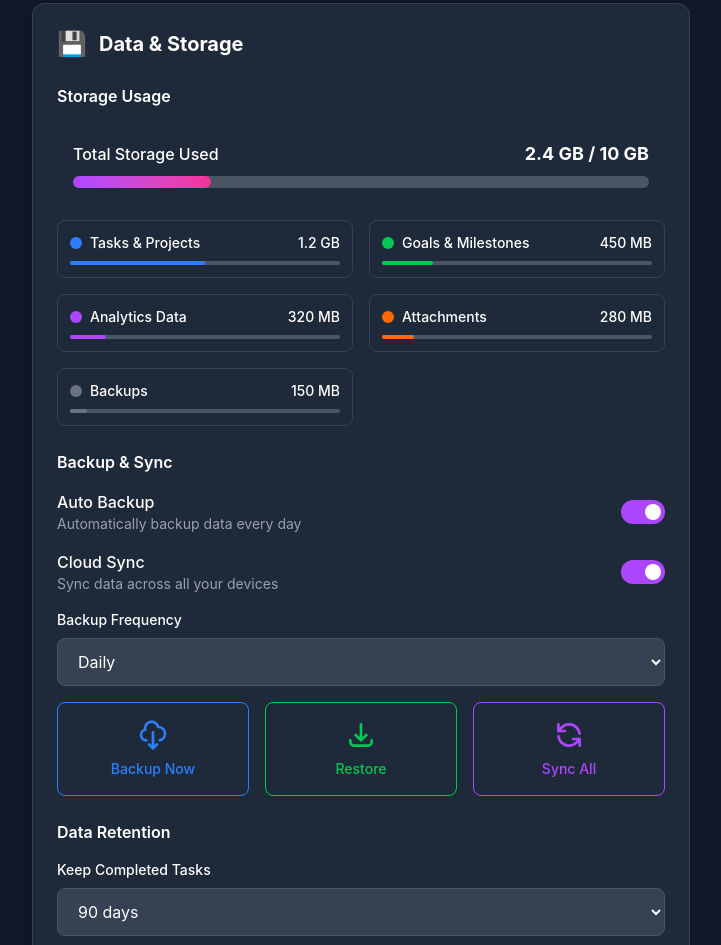
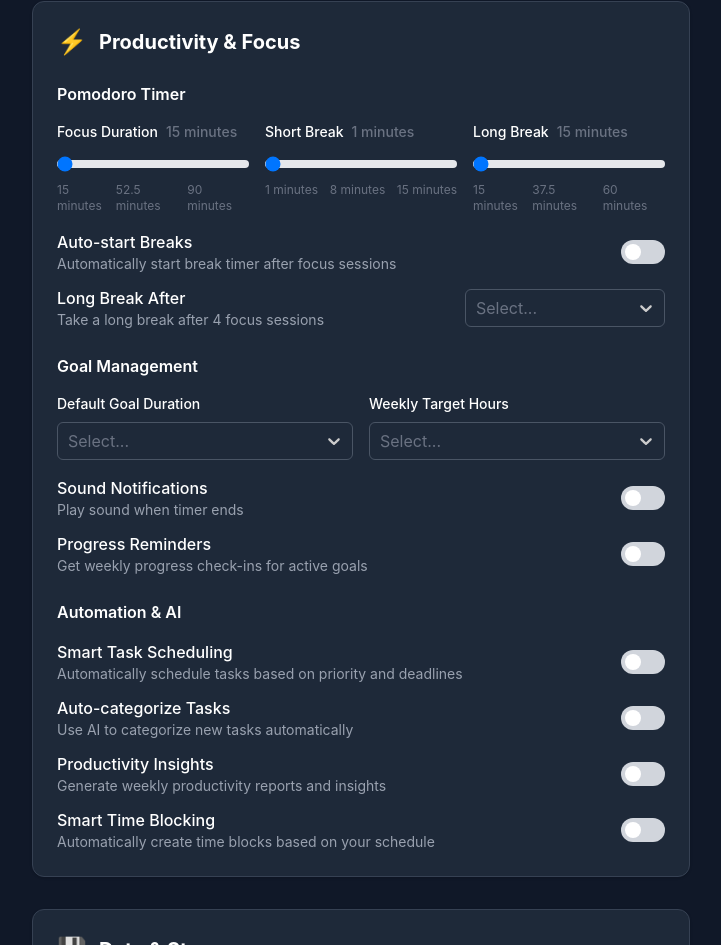
Before and after one commit to Regestrac/Master-Management-Frontend, a React (Vite) app: page /settings in a window 1280 px wide. Shown: the part 1855-2800 px from the top of the page, without its empty margins (534-1255 px from the left). Built offline with nearby package versions, Linux system fonts and the light colour scheme; no server answers.

Commit message:
Integrated hookform and shared components in data and storage and advanced settings.

```diff
--- a/src/components/Settings/DataAndStorageSettings.tsx
+++ b/src/components/Settings/DataAndStorageSettings.tsx
@@ -1,4 +1,36 @@
+import { SelectOptionType } from 'helpers/sharedTypes';
+
 import { useProfileStore } from 'stores/profileStore';
+
+import SelectField from 'components/Shared/SelectField';
+import Switch from 'components/Shared/Switch';
+
+// Backup frequency options
+const backupFrequencyOptions: SelectOptionType[] = [
+  { label: 'Real-time', value: 'realtime' },
+  { label: 'Every Hour', value: 'hourly' },
+  { label: 'Daily', value: 'daily' },
+  { label: 'Weekly', value: 'weekly' },
+  { label: 'Manual Only', value: 'manual' },
+];
+
+// Task retention options
+const taskRetentionOptions: SelectOptionType[] = [
+  { label: '30 days', value: '30' },
+  { label: '90 days', value: '90' },
+  { label: '6 months', value: '180' },
+  { label: '1 year', value: '365' },
+  { label: 'Forever', value: 'forever' },
+];
+
+// Analytics retention options
+const analyticsRetentionOptions: SelectOptionType[] = [
+  { label: '90 days', value: '90' },
+  { label: '6 months', value: '180' },
+  { label: '1 year', value: '365' },
+  { label: '2 years', value: '730' },
+  { label: 'Forever', value: 'forever' },
+];
 
 const DataAndStorageSettings = () => {
   const darkMode = useProfileStore((state) => state.data.theme) === 'dark';
@@ -54,42 +86,23 @@ const DataAndStorageSettings = () => {
         <div>
           <h5 className='font-semibold mb-4'>Backup & Sync</h5>
           <div className='space-y-4'>
-            <div className='flex items-center justify-between'>
-              <div>
-                <h6 className='font-medium'>Auto Backup</h6>
-                <p className={`text-sm ${darkMode ? 'text-gray-400' : 'text-gray-600'}`}>
-                  Automatically backup data every day
-                </p>
-              </div>
-              <button className='relative inline-flex h-6 w-11 items-center rounded-full bg-purple-500 transition-colors'>
-                <span className='inline-block h-4 w-4 transform rounded-full bg-white transition-transform translate-x-6' />
-              </button>
-            </div>
-            <div className='flex items-center justify-between'>
-              <div>
-                <h6 className='font-medium'>Cloud Sync</h6>
-                <p className={`text-sm ${darkMode ? 'text-gray-400' : 'text-gray-600'}`}>
-                  Sync data across all your devices
-                </p>
-              </div>
-              <button className='relative inline-flex h-6 w-11 items-center rounded-full bg-purple-500 transition-colors'>
-                <span className='inline-block h-4 w-4 transform rounded-full bg-white transition-transform translate-x-6' />
-              </button>
-            </div>
+            <Switch
+              name='autoBackup'
+              label='Auto Backup'
+              description='Automatically backup data every day'
+            />
+            <Switch
+              name='cloudSync'
+              label='Cloud Sync'
+              description='Sync data across all your devices'
+            />
             <div>
               <label className='block text-sm font-medium mb-2'>Backup Frequency</label>
-              <select
-                className={`w-full px-4 py-3 rounded-lg border ${darkMode
-                  ? 'bg-gray-700 border-gray-600 text-white'
-                  : 'bg-white border-gray-300 text-gray-900'} focus:outline-none focus:ring-2 focus:ring-purple-500`}
-                defaultValue='daily'
-              >
-                <option value='realtime'>Real-time</option>
-                <option value='hourly'>Every Hour</option>
-                <option value='daily'>Daily</option>
-                <option value='weekly'>Weekly</option>
-                <option value='manual'>Manual Only</option>
-              </select>
+              <SelectField
+                name='backupFrequency'
+                options={backupFrequencyOptions}
+                isMulti={false}
+              />
             </div>
             <div className='grid grid-cols-1 md:grid-cols-3 gap-4'>
               <button className='flex flex-col items-center p-4 border border-blue-500 text-blue-500 rounded-lg hover:bg-blue-50 dark:hover:bg-blue-900/20 transition-colors'>
@@ -120,45 +133,25 @@ const DataAndStorageSettings = () => {
           <div className='space-y-4'>
             <div>
               <label className='block text-sm font-medium mb-2'>Keep Completed Tasks</label>
-              <select
-                className={`w-full px-4 py-3 rounded-lg border ${darkMode
-                  ? 'bg-gray-700 border-gray-600 text-white'
-                  : 'bg-white border-gray-300 text-gray-900'} focus:outline-none focus:ring-2 focus:ring-purple-500`}
-                defaultValue='90'
-              >
-                <option value='30'>30 days</option>
-                <option value='90'>90 days</option>
-                <option value='180'>6 months</option>
-                <option value='365'>1 year</option>
-                <option value='forever'>Forever</option>
-              </select>
+              <SelectField
+                name='taskRetention'
+                options={taskRetentionOptions}
+                isMulti={false}
+              />
             </div>
             <div>
               <label className='block text-sm font-medium mb-2'>Analytics Data Retention</label>
-              <select
-                className={`w-full px-4 py-3 rounded-lg border ${darkMode
-                  ? 'bg-gray-700 border-gray-600 text-white'
-                  : 'bg-white border-gray-300 text-gray-900'} focus:outline-none focus:ring-2 focus:ring-purple-500`}
-                defaultValue='365'
-              >
-                <option value='90'>90 days</option>
-                <option value='180'>6 months</option>
-                <option value='365'>1 year</option>
-                <option value='730'>2 years</option>
-                <option value='forever'>Forever</option>
-              </select>
+              <SelectField
+                name='analyticsRetention'
+                options={analyticsRetentionOptions}
+                isMulti={false}
+              />
             </div>
-            <div className='flex items-center justify-between'>
-              <div>
-                <h6 className='font-medium'>Auto-delete Old Data</h6>
-                <p className={`text-sm ${darkMode ? 'text-gray-400' : 'text-gray-600'}`}>
-                  Automatically clean up old data based on retention settings
-                </p>
-              </div>
-              <button className='relative inline-flex h-6 w-11 items-center rounded-full bg-purple-500 transition-colors'>
-                <span className='inline-block h-4 w-4 transform rounded-full bg-white transition-transform translate-x-6' />
-              </button>
-            </div>
+            <Switch
+              name='autoDeleteOldData'
+              label='Auto-delete Old Data'
+              description='Automatically clean up old data based on retention settings'
+            />
           </div>
         </div>
       </div>
--- /dev/null
+++ b/src/components/Shared/Slider.tsx
@@ -0,0 +1,112 @@
+import { useState } from 'react';
+
+import { useController } from 'react-hook-form';
+import clsx from 'clsx';
+
+type SliderPropsType = {
+  name: string;
+  label?: string;
+  min: number;
+  max: number;
+  step?: number;
+  unit?: string;
+  showValue?: boolean;
+  showLabels?: boolean;
+  disabled?: boolean;
+  className?: string;
+  onChange?: (_value: number) => void;
+};
+
+const Slider = ({
+  name,
+  label,
+  min,
+  max,
+  step = 1,
+  unit = '',
+  showValue = true,
+  showLabels = true,
+  disabled = false,
+  className = '',
+  onChange,
+}: SliderPropsType) => {
+  const { field } = useController({ name });
+  const [currentValue, setCurrentValue] = useState(field.value || min);
+
+  const handleChange = (event: React.ChangeEvent<HTMLInputElement>) => {
+    if (disabled) { return; }
+
+    const newValue = Number(event.target.value);
+    setCurrentValue(newValue);
+    field.onChange(newValue);
+
+    if (onChange) {
+      onChange(newValue);
+    }
+  };
+
+  const getLabels = () => {
+    const range = max - min;
+    const midPoint = min + range / 2;
+    return [min, midPoint, max];
+  };
+
+  return (
+    <div className={clsx('space-y-2', className)}>
+      {label && (
+        <label className='block text-sm font-medium'>
+          {label}
+          {showValue && (
+            <span className='ml-2 text-gray-500'>
+              {currentValue}
+              {unit}
+            </span>
+          )}
+        </label>
+      )}
+
+      <div className='relative'>
+        <input
+          type='range'
+          min={min}
+          max={max}
+          step={step}
+          value={currentValue}
+          onChange={handleChange}
+          disabled={disabled}
+          className={clsx(
+            'w-full h-2 bg-gray-200 rounded-lg appearance-none cursor-pointer',
+            'focus:outline-none focus:ring-2 focus:ring-purple-500',
+            'slider-thumb:appearance-none slider-thumb:w-4 slider-thumb:h-4',
+            'slider-thumb:rounded-full slider-thumb:bg-purple-500',
+            'slider-thumb:cursor-pointer slider-thumb:border-0',
+            'slider-thumb:shadow-md slider-thumb:transition-all',
+            'hover:slider-thumb:scale-110',
+            {
+              'opacity-50 cursor-not-allowed': disabled,
+              'slider-thumb:bg-gray-400': disabled,
+            },
+          )}
+          style={{
+            background: disabled
+              ? '#e5e7eb'
+              : `linear-gradient(to right, #a855f7 0%, #a855f7 ${((currentValue - min) / (max - min)) * 100}%, #e5e7eb ${((currentValue - min) / (max - min)) * 100}%, #e5e7eb 100%)`,
+          }}
+        />
+      </div>
+
+      {showLabels && (
+        <div className='flex justify-between text-xs text-gray-500'>
+          {getLabels().map((labelValue, index) => (
+            <span key={index}>
+              {labelValue}
+              {unit}
+            </span>
+          ))}
+        </div>
+      )}
+    </div>
+  );
+};
+
+export default Slider;
--- /dev/null
+++ b/src/components/Shared/Switch.tsx
@@ -0,0 +1,77 @@
+import { useController } from 'react-hook-form';
+import clsx from 'clsx';
+
+type SwitchPropsType = {
+  name: string;
+  label?: string;
+  description?: string;
+  disabled?: boolean;
+  className?: string;
+  onChange?: (_value: boolean) => void;
+};
+
+const Switch = ({
+  name,
+  label,
+  description,
+  disabled = false,
+  className = '',
+  onChange,
+}: SwitchPropsType) => {
+  const { field } = useController({ name });
+
+  const handleToggle = () => {
+    if (disabled) {
+      return;
+    }
+
+    const newValue = !field.value;
+    field.onChange(newValue);
+    if (onChange) {
+      onChange(newValue);
+    }
+  };
+
+  return (
+    <div className={clsx('flex items-center justify-between', className)}>
+      {(label || description) && (
+        <div className='flex-1'>
+          {label && (
+            <h6 className='font-medium'>{label}</h6>
+          )}
+          {description && (
+            <p className='text-sm text-gray-400'>
+              {description}
+            </p>
+          )}
+        </div>
+      )}
+      <button
+        type='button'
+        onClick={handleToggle}
+        disabled={disabled}
+        className={clsx(
+          'relative inline-flex h-6 w-11 items-center rounded-full transition-colors',
+          {
+            'bg-purple-500': field.value,
+            'bg-gray-300': !field.value,
+            'opacity-50 cursor-not-allowed': disabled,
+            'cursor-pointer': !disabled,
+          },
+        )}
+      >
+        <span
+          className={clsx(
+            'inline-block h-4 w-4 transform rounded-full bg-white transition-transform',
+            {
+              'translate-x-6': field.value,
+              'translate-x-1': !field.value,
+            },
+          )}
+        />
+      </button>
+    </div>
+  );
+};
+
+export default Switch;
```
Also changed, not shown: src/components/Settings/AdvancedSettings.tsx (+60 -81 lines).
